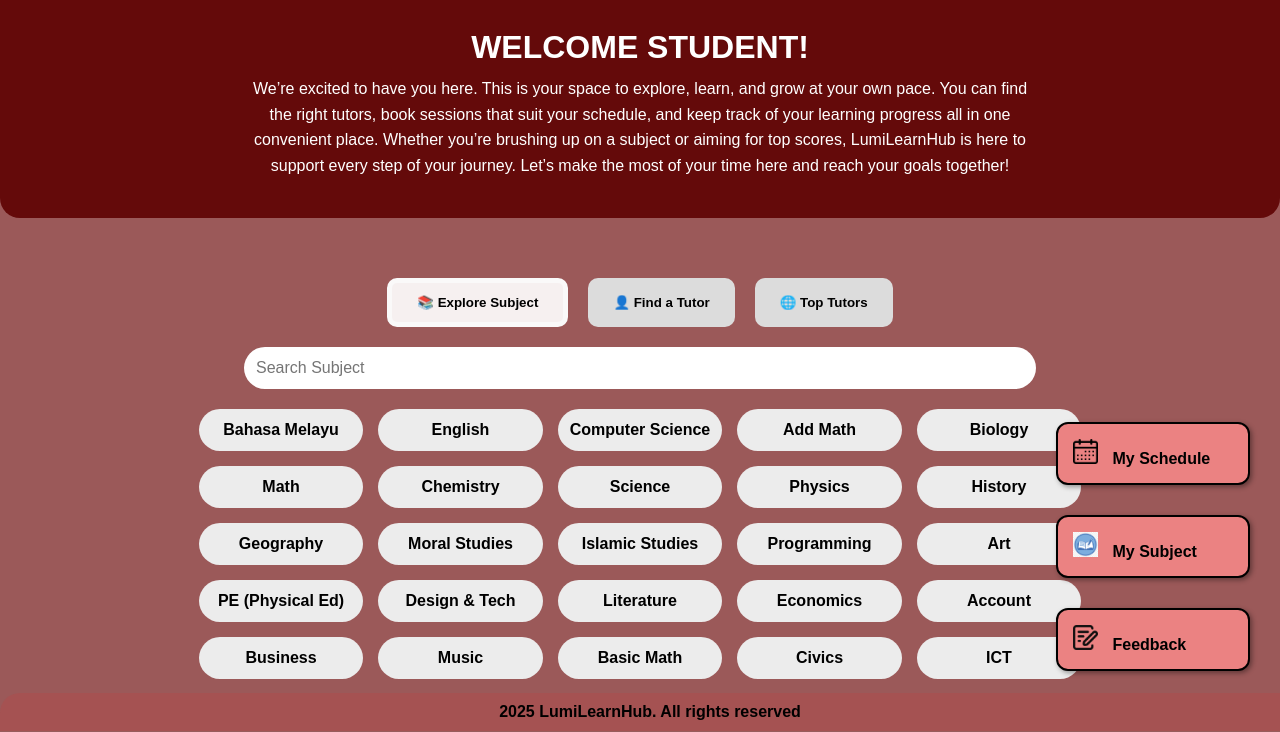
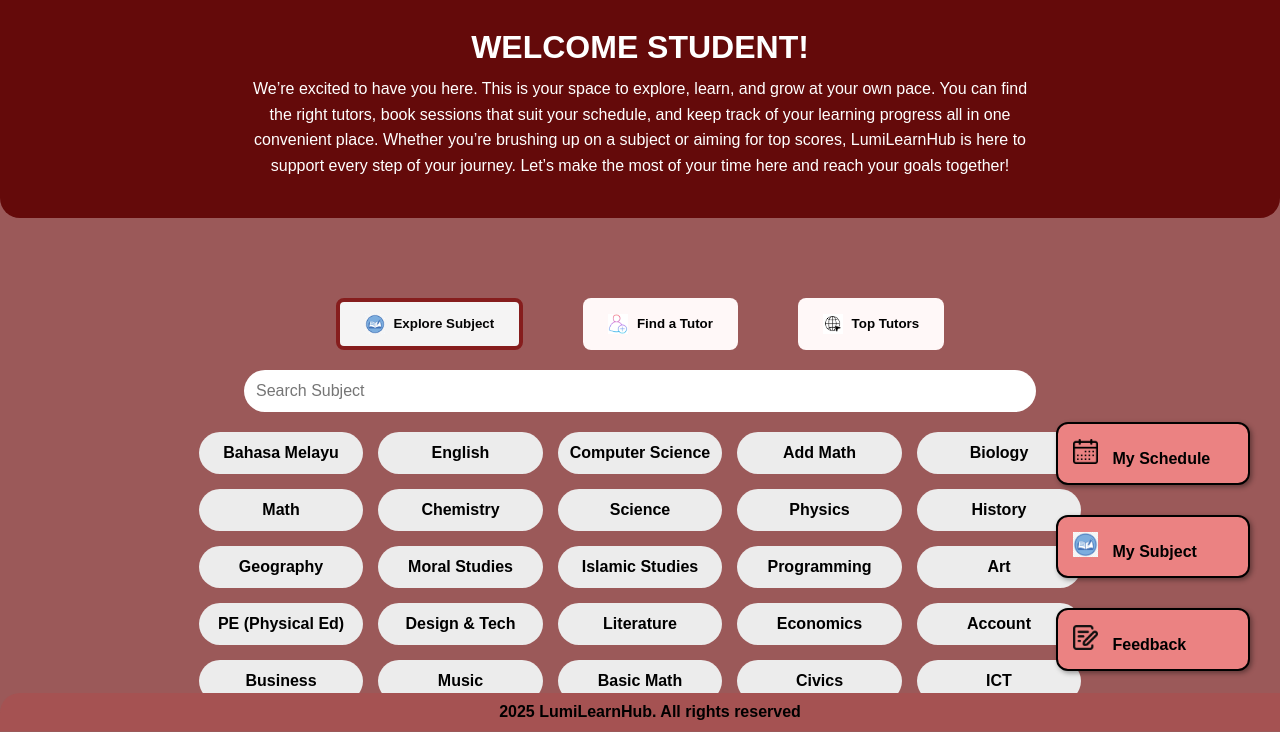
Before and after one commit to SyahmiDhabit/ProjectLumiLearnHub, a PHP site: page /searchsubject.html in a window 1280 px wide. Shown: the part 69-801 px from the top of the page. Run offline with PHP 8.4, Linux system fonts and the light colour scheme.

Commit message:
FIX javascript findtutor, searchsubject

```diff
--- a/findtutor.css
+++ b/findtutor.css
@@ -76,12 +76,9 @@ margin: 0;
 .btn.active {
   background-color: #f5f4f4;
   color: rgb(5, 5, 5);
-  border: 3px solid #861d1d;
+  border: 4px solid #861d1d;
 }
 
-.icon {
-  margin-left: 5px;
-}
 
 .search-section {
   display: flex;
--- a/searchsubject.css
+++ b/searchsubject.css
@@ -67,20 +67,32 @@ margin: 0;
   gap: 20px;
   margin-bottom: 20px;
 }
+.main-buttons {
+  display: flex;
+  justify-content:center;
+  gap:60px;
+  margin: 20px auto;
+  max-width: 90%;
+}
 
-.nav-btn {
-  background-color: #dcdcdc;
+.btn {
+  background-color: #fff8f8;
   color: black;
   border: none;
   padding: 12px 25px;
-  border-radius: 10px;
+  border-radius: 8px;
   font-weight: bold;
   cursor: pointer;
 }
 
-.nav-btn.active {
-  border: 5px solid #faf9f9;
-  background-color: #f6f0f0;
+.btn.active {
+  background-color: #f5f4f4;
+  color: rgb(5, 5, 5);
+  border: 4px solid #861d1d;
+  padding: 12px 25px;
+  border-radius: 8px;
+  font-weight: bold;
+  cursor: pointer;
 }
 
 .search-bar {
--- a/searchsubject.html
+++ b/searchsubject.html
@@ -5,6 +5,7 @@
   <meta name="viewport" content="width=device-width, initial-scale=1.0"/>
   <title>LumiLearnHub - Search Subject</title>
   <link rel="stylesheet" href="searchsubject.css" />
+  <script src="https://ajax.googleapis.com/ajax/libs/jquery/3.4.1/jquery.min.js"></script>
 </head>
 <body>
 
@@ -12,8 +13,6 @@
     <button class="back-button">BACK TO HOME</button>
     <img class="user-top-icon" src="image/LoginUser.png" alt="User Icon">
   </div>
-
-
 
     <div class="welcome-section">
     <h1 class="welcome-title">WELCOME STUDENT!</h1>
@@ -24,12 +23,22 @@
       Let’s make the most of your time here and reach your goals together!
     </p>
     </div>
+
   <div class="container"></div>
-    <div class="button-bar">
-      <button class="nav-btn active">📚 Explore Subject</button>
-      <button class="nav-btn">👤 Find a Tutor</button>
-      <button class="nav-btn">🌐 Top Tutors</button>
-    </div>
+  <div class="main-buttons">
+  <button class="btn active">
+    <img src="image/subject.png" alt="Explore Subject" style="width: 20px; vertical-align: middle; margin-right: 5px;">
+    Explore Subject
+  </button>
+  <button class="btn" id="find-tutor-btn" >
+    <img src="image/Addtutor.png" alt="Find a Tutor" style="width: 20px; vertical-align: middle; margin-right: 5px;">
+    Find a Tutor
+  </button>
+  <button class="btn" id="top-tutors-btn">
+    <img src="image/toptutor.png" alt="Top Tutors" style="width: 20px; vertical-align: middle; margin-right: 5px;">
+    Top Tutors
+  </button>
+  </div>
 
     <div class="search-bar">
       <input type="text" placeholder="Search Subject">
@@ -68,15 +77,15 @@
 
 
     <div class="right-buttons">
-      <div class="right-btn">
+      <div class="right-btn" id="my-schedule-btn">
         <img src="image/calendaricon.png" alt="My Schedule">
         <span>My Schedule</span>
       </div>
-      <div class="right-btn">
+      <div class="right-btn" id="my-subject-btn">
         <img src="image/subject.png" alt="My Subject">
         <span>My Subject</span>
       </div>
-      <div class="right-btn">
+      <div class="right-btn" id="feedback-btn">
         <img src="image/feedbackicon.png" alt="Feedback">
         <span>Feedback</span>
       </div>
@@ -87,5 +96,37 @@
     2025 LumiLearnHub. All rights reserved
 </footer>
 
+<script>
+  document.addEventListener("DOMContentLoaded", function () {
+    document.querySelector(".back-button").addEventListener("click", function () {
+        window.location.href = "studentinterface.html";
+    });
+
+    document.querySelector(".user-top-icon").addEventListener("click", function () {
+      window.location.href = "profile2.html";
+    });
+
+    document.getElementById("find-tutor-btn").addEventListener("click", function () {
+      window.location.href = "findtutor.html";
+    });
+
+    document.getElementById("top-tutors-btn").addEventListener("click", function () {
+      window.location.href = "toptutors.html";
+    });
+
+    document.getElementById("my-schedule-btn").addEventListener("click", function () {
+      window.location.href = "schedulestudent.html";
+    });
+
+    document.getElementById("my-subject-btn").addEventListener("click", function () {
+      window.location.href = "subjectstudent.html";
+    });
+
+    document.getElementById("feedback-btn").addEventListener("click", function () {
+      window.location.href = "feedbackstudent.html";
+    });
+  });
+</script>
+
 </body>
 </html>
--- a/toptutors.css
+++ b/toptutors.css
@@ -81,8 +81,8 @@ h1 {
 }
 
 .button img {
-  width: 30px;
-  height: 30px;
+  width: 25px;
+  height: 25px;
 }
 
 .button.selected {
--- a/toptutors.html
+++ b/toptutors.html
@@ -4,6 +4,7 @@
   <meta charset="UTF-8">
   <title>LumiLearnHub - Top Tutors</title>
   <link rel="stylesheet" href="toptutors.css">
+  <script src="https://ajax.googleapis.com/ajax/libs/jquery/3.4.1/jquery.min.js"></script>
 </head>
 <body>
   <div class="header-bar">
```
Also changed, not shown: findtutor.html (+38 -5 lines).
